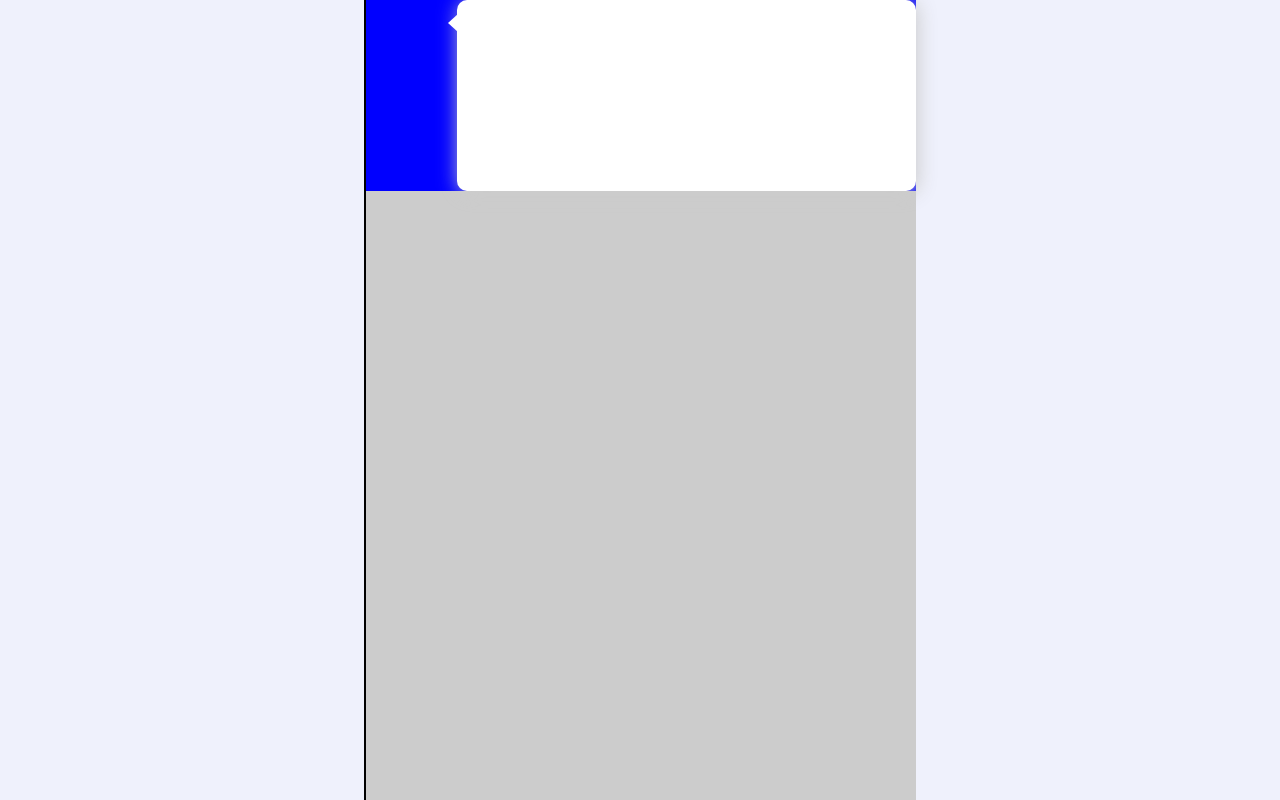
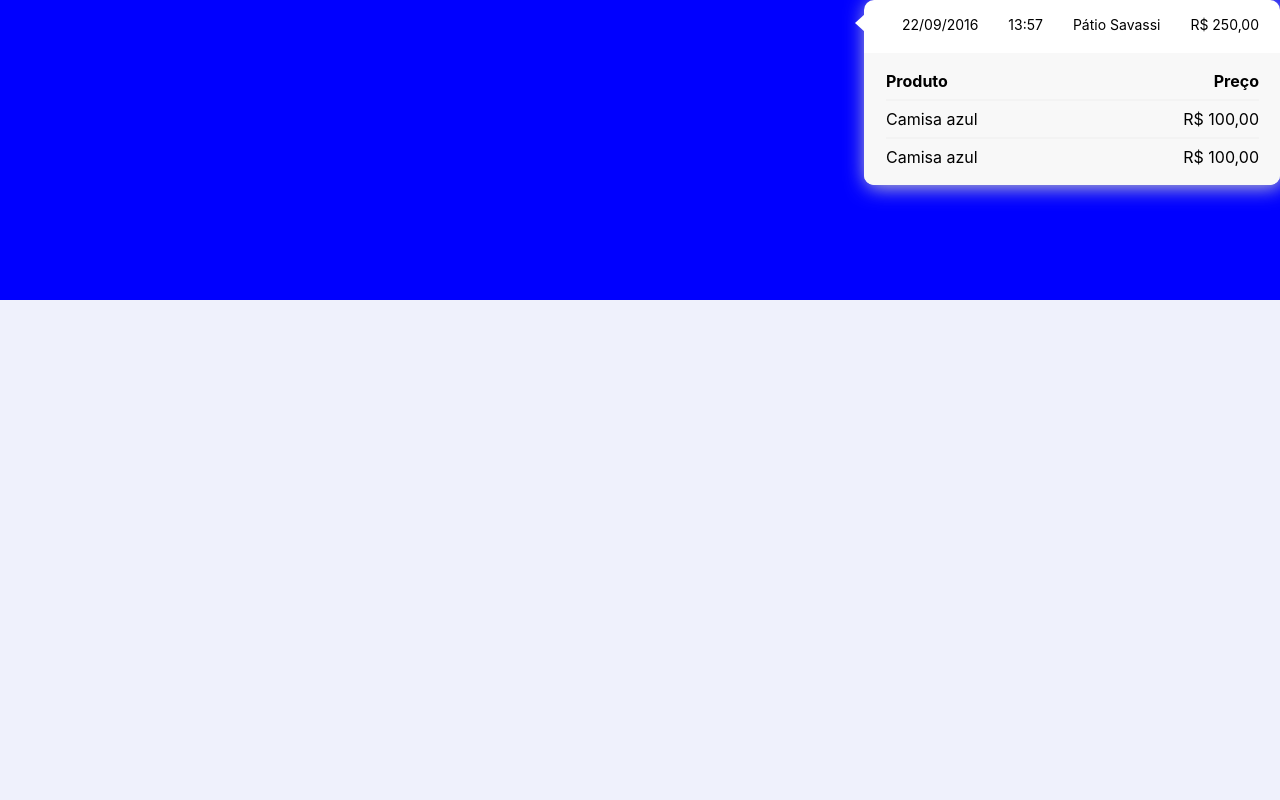
Before and after one commit to Jefersonwork/timeline, a React (Create React App) app: page / in a window 1280 px wide. Built offline with nearby package versions, Linux system fonts and the light colour scheme.

Commit message:
card com hitorico de compras

```diff
--- a/src/App.js
+++ b/src/App.js
@@ -1,17 +1,11 @@
 import React from 'react';
 
-import { Card, TimeLineContainer, CardContent } from './assets/style/content'
-import Icon from './assets/view/icon'
+import CardContainer from './assets/view/card'
 
 function App() {
   return (
     <div className="App">
-      <TimeLineContainer>
-        <CardContent>
-          <Icon type="check" width="26" height="26" />
-          <Card />
-        </CardContent>
-      </TimeLineContainer>
+      <CardContainer />
     </div>
   );
 }
--- a/src/assets/style/content.js
+++ b/src/assets/style/content.js
@@ -13,6 +13,7 @@
   align-items: flex-start;
   justify-content: space-between;
   background-color: blue;
+  height: 300px;
 
   svg {
     margin-top: 10px;
@@ -22,8 +23,6 @@
 export const Card = styled.div`
   position: relative;
   width: 416px;
-  height: 152px;
-  padding: 18px 21px 21px 22px;
   border-radius: 10px;
   box-shadow: 2px 2px 20px #ccc;
   background-color: #fff;
@@ -43,7 +42,60 @@
   margin-left: auto;
 `
 
+export const CardHeader = styled.div`
+  padding:  10px 21px 21px 22px;
+`
+
+export const Item = styled.li`
+  display: flex;
+  align-items: flex-end;
+
+  svg {
+    margin-right: 4px;
+  }
+
+  label {
+    font-size: 14px;
+  }
+`
+
 export const ListUnstyled = styled.ul`
   list-style: none;
   display: flex;
+  align-items: center;
+  justify-content: space-between;
 `
+
+export const CardBody = styled.div`
+  padding: 10px 21px 10px 22px;
+  border-radius: 0 0 10px 10px;
+  background-color: #f8f8f8;
+`
+
+export const Table = styled.table`
+  width: 100%;
+
+  thead {
+    border-bottom: 2px solid #f3f3f3;
+  }
+`
+
+export const Tr = styled.tr`
+  display: flex;
+  align-items: center;
+  justify-content: space-between;
+  padding: 10px 0;
+  border-bottom: 2px solid #f3f3f3;
+
+  &:last-child {
+    border-bottom: none;
+  }
+
+  th {
+    font-weight: bold;
+  }
+
+  td {
+    font-weight: normal;
+  }
+`
--- a/src/assets/view/card.js
+++ b/src/assets/view/card.js
@@ -1,32 +1,60 @@
 import React from 'react'
-import calendar from '../img/icons/calendar.svg'
 
-const card = props => (
-  <div>
-    <div>
-      <ul>
-        <li>22/09/2016</li>
-        <li>13:57</li>
-        <li>Pátio Savassi</li>
-        <li>R$ 250,00</li>
-      </ul>
-    </div>
-    <table>
+import { Card, CardContent, CardHeader, ListUnstyled, Item, CardBody,Table, Tr } from '../style/content'
+import Icon from './icon'
+
+const CardContainer = props => (
+  <CardContent>
+    <Icon type="check" width="26" height="26" />
+    <Card>
+      <CardHeader>
+        <ListUnstyled>
+          <Item>
+            <Icon type="calendar" width="12" height="12"/>
+            <label>22/09/2016</label>
+          </Item>
+
+          <Item>
+            <Icon type="clock" width="12" height="12"/>
+            <label>13:57</label>
+          </Item>
+
+          <Item>
+            <Icon type="place" width="12" height="12"/>
+            <label>Pátio Savassi</label>
+          </Item>
+
+          <Item>
+            <Icon type="money" width="12" height="12"/>
+            <label>R$ 250,00</label>
+          </Item>
+        </ListUnstyled>
+      </CardHeader>
+
+      <CardBody>
+        <Table>
           <thead>
-        <tr>
+            <Tr>
               <th> Produto </th>
               <th> Preço </th>
-        </tr>
+            </Tr>
           </thead>
 
           <tbody>
-        <tr>
+            <Tr>
               <td>Camisa azul</td>
               <td>R$ 100,00</td>
-        </tr>
+            </Tr>
+
+            <Tr>
+              <td>Camisa azul</td>
+              <td>R$ 100,00</td>
+            </Tr>
           </tbody>
-    </table>
-  </div>
+        </Table>
+      </CardBody>
+    </Card>
+  </CardContent>
 )
 
-export default card
+export default CardContainer
--- a/src/assets/view/icon.js
+++ b/src/assets/view/icon.js
@@ -3,9 +3,9 @@
 const files = require.context('!svg-sprite-loader!../img/icons', false, /.*\.svg$/);
 files.keys().forEach(files);
 
-const Icon = ({ type, className }) => (
+const Icon = ({ type, className, width, height }) => (
 
-<svg className={`dib v-mid ${type}`} width="26" height="26">
+<svg className={`dib v-mid ${type}`} width={width} height={height}>
   <use xlinkHref={`#${type}`}></use>
 </svg>
 );
```
Lines whose indentation alone changed are shown as unchanged.
